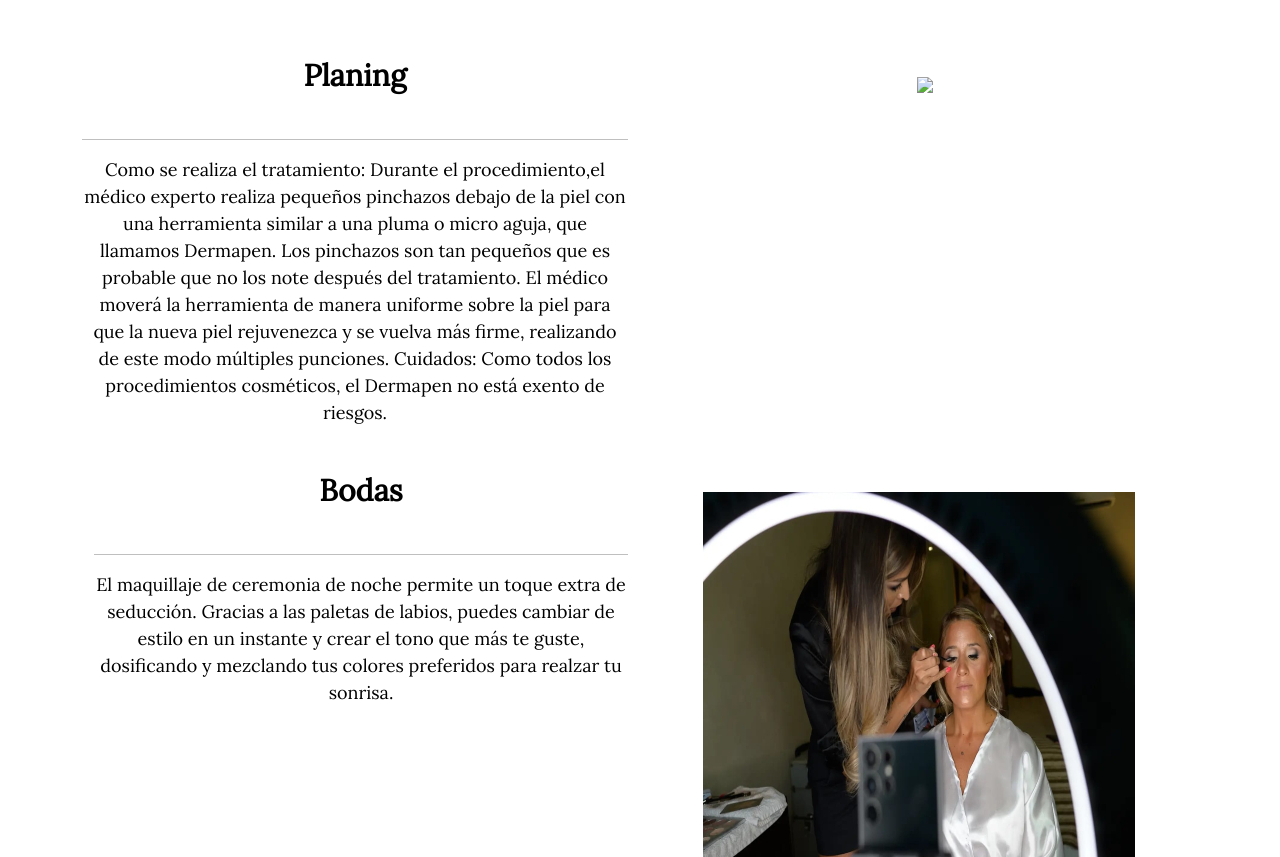
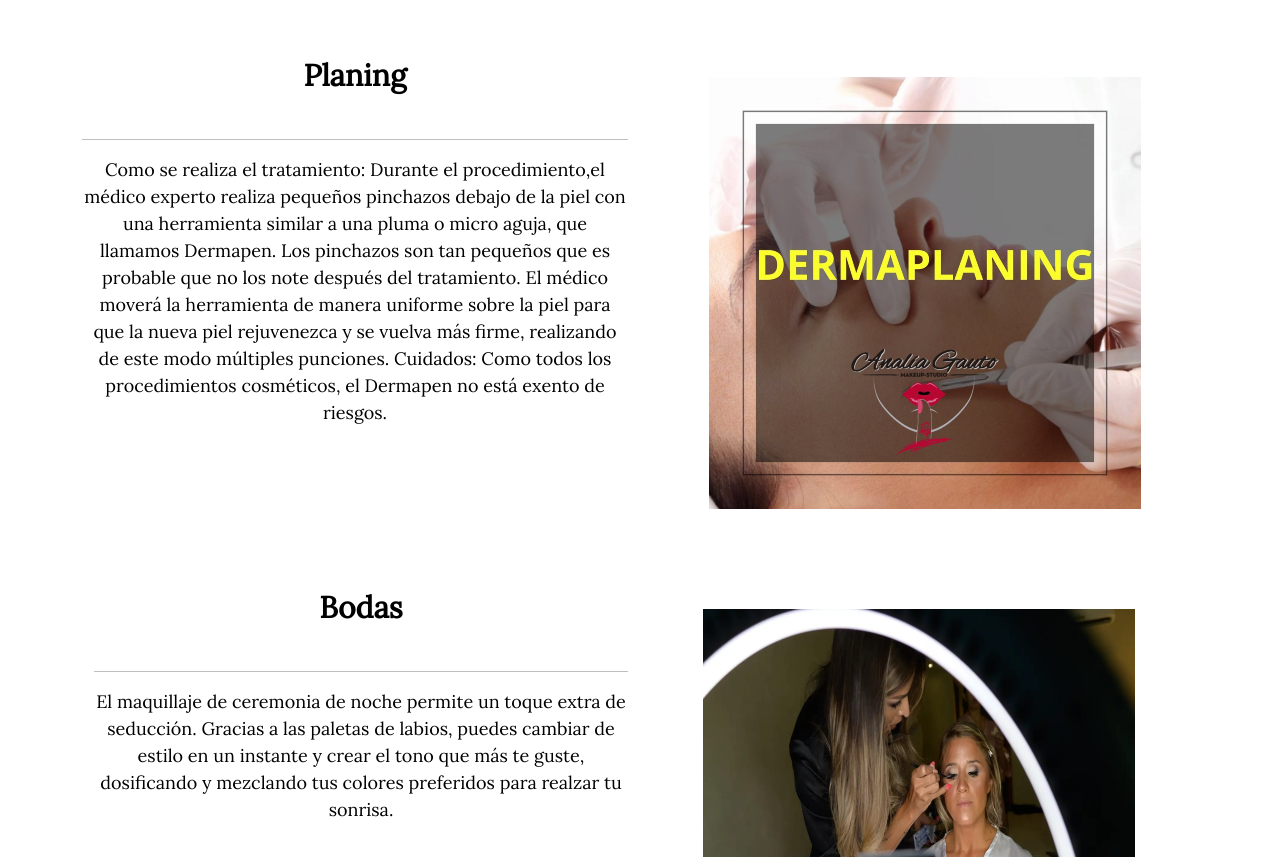
Before and after one commit to AgustinPontieri/sitiowebanalia, a website: page pages/servicios.html in a window 1280 px wide. Shown: the part 1051-1908 px from the top of the page. Drawn offline with nearby package versions, Linux system fonts and the light colour scheme.

Commit message:
imagenes

```diff
--- a/pages/servicios.html
+++ b/pages/servicios.html
@@ -88,7 +88,7 @@
                   </div>
                   <div class="col">
                     <article>
-                        <img src="../img/servicio-dermaplaningmin.jpgg" class="imagen-historia">
+                        <img src="../img/servicio-dermaplaningmin.jpg" class="imagen-historia">
                         </article>
                 </div>
               </div>
```
